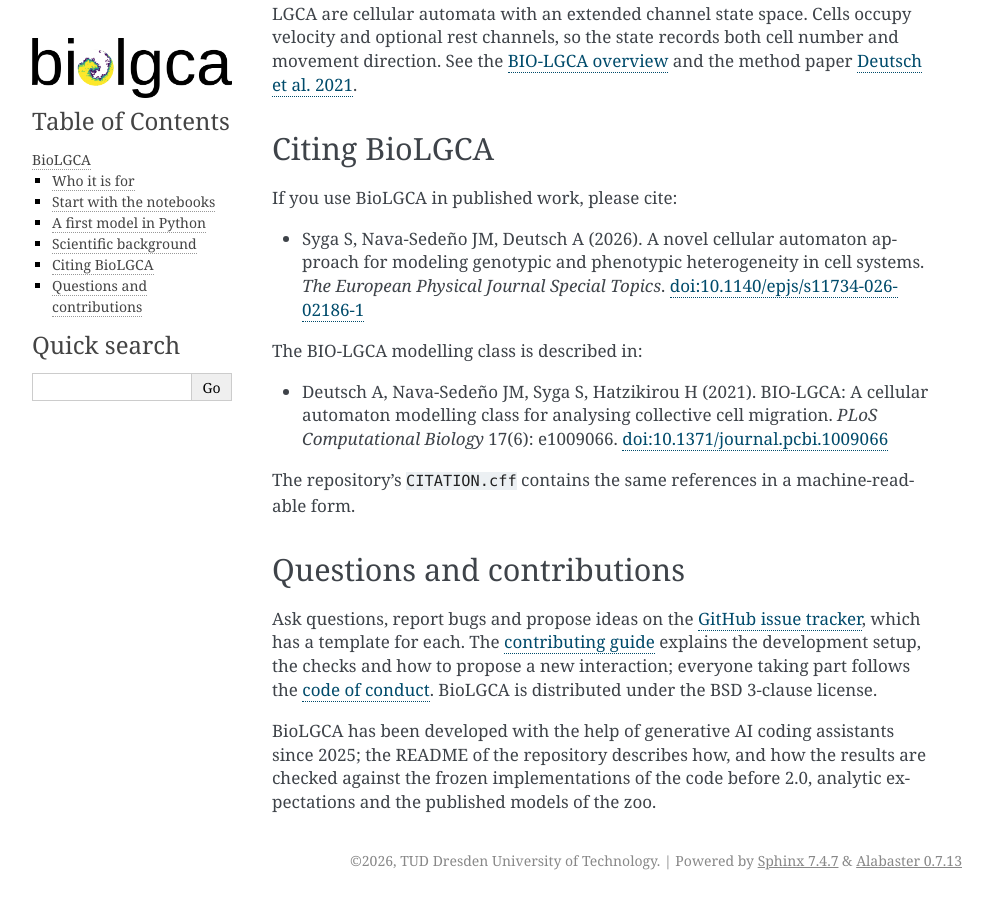
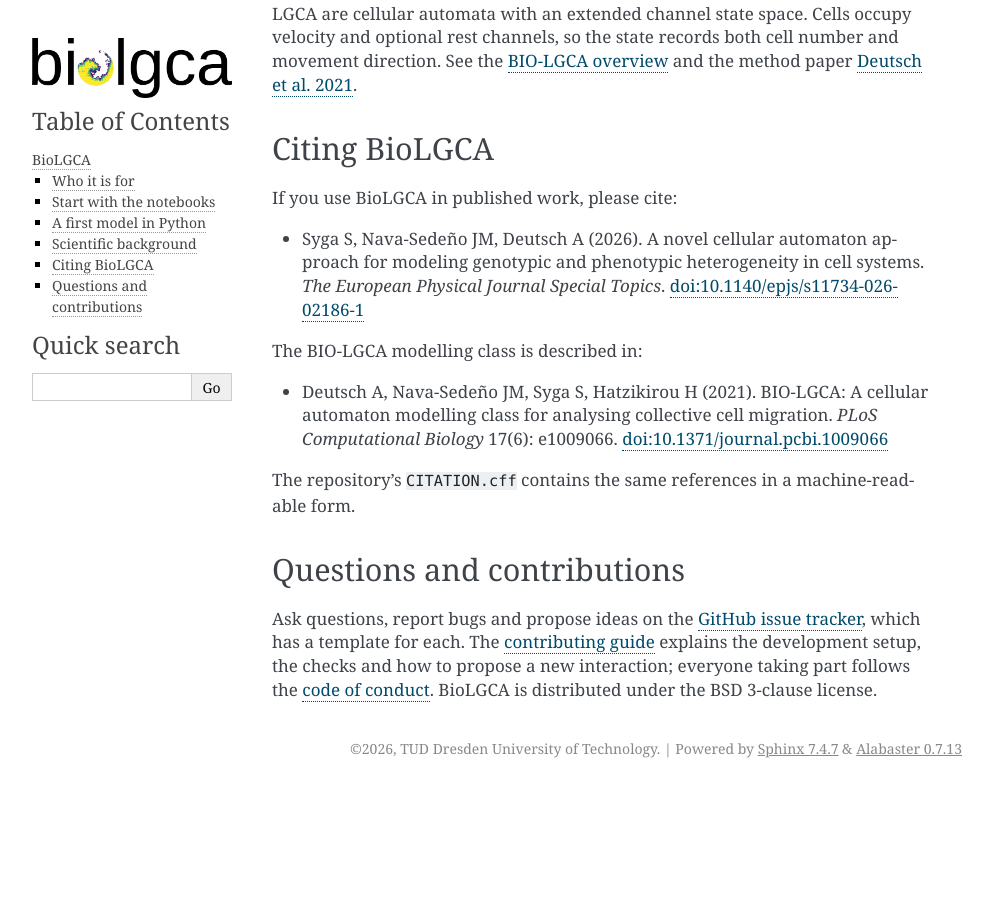
Before and after one commit to sisyga/biolgca, a Sphinx documentation site: the page built from docs/source/index.rst, in a window 1280 px wide and 900 px high, scrolled down 2041 px. Shown: the whole window, without its empty margins (148-1141 px from the left). Built offline with Sphinx 7.4.7, drawn with Linux system fonts in a browser that asks for light colours; pages that are not in the unit, such as notebooks, are missing from menus; after the commit the page ends 2829 px from its top, so only the background shows below that.

Commit message:
docs: drop the AI-use section from the README and the docs home page
The disclosure belongs in the JOSS paper; in the README it distracts from
what users need. The short project history stays.

Co-Authored-By: Claude Opus 5.5 (1M context) <noreply@anthropic.com>
Claude-Session: https://claude.ai/code/session_01NXkd3FB5BxyFv8Zec5JDD8

```diff
--- a/docs/source/index.rst
+++ b/docs/source/index.rst
@@ -136,11 +136,6 @@ interaction; everyone taking part follows the
 `code of conduct <https://github.com/sisyga/biolgca/blob/master/CODE_OF_CONDUCT.md>`_.
 BioLGCA is distributed under the BSD 3-clause license.
 
-BioLGCA has been developed with the help of generative AI coding assistants
-since 2025; the README of the repository describes how, and how the results
-are checked against the frozen implementations of the code before 2.0,
-analytic expectations and the published models of the zoo.
-
 .. toctree::
    :maxdepth: 4
    :hidden:
```
Also changed, not shown: CHANGELOG.md (+2 -3 lines), README.md (+3 -16 lines).
